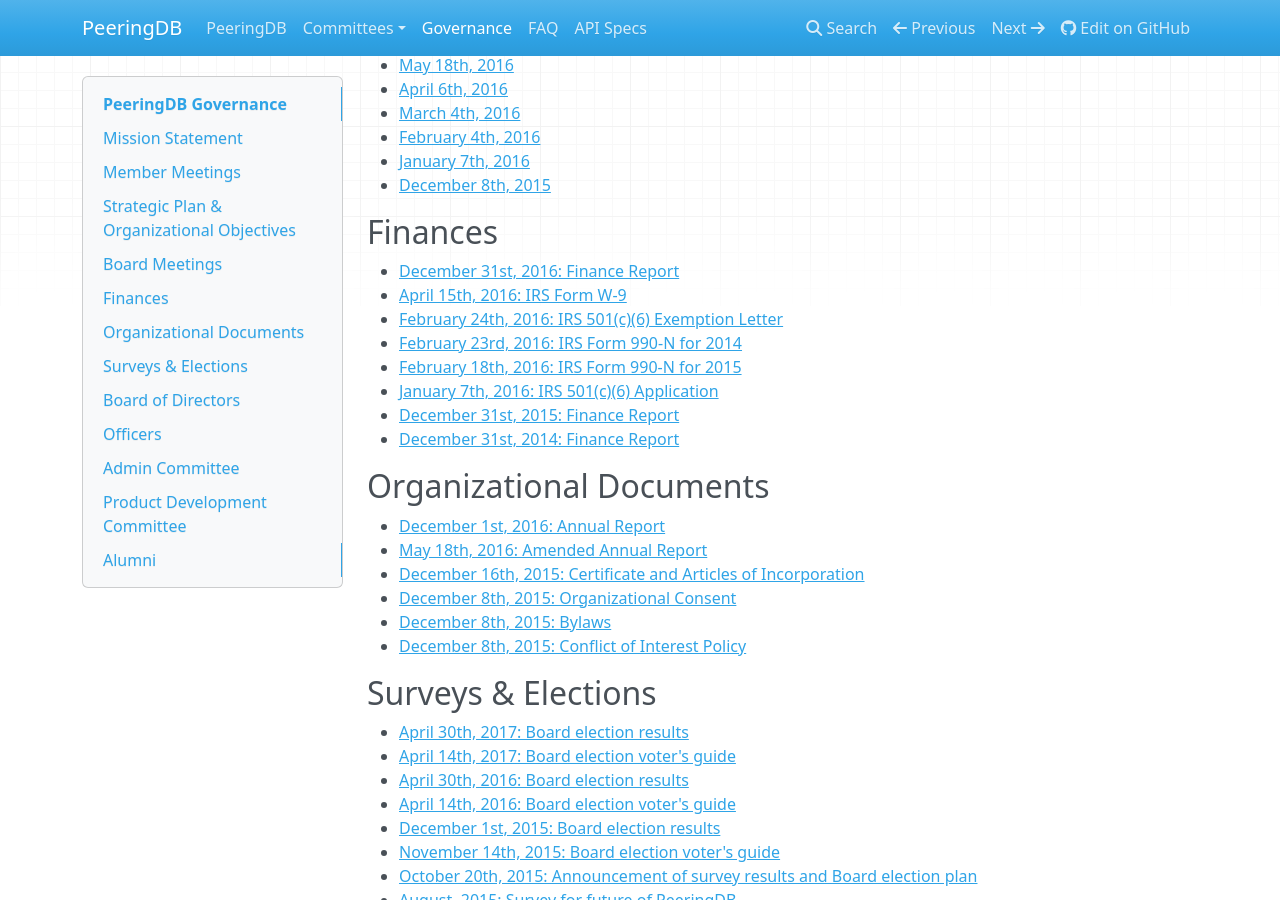
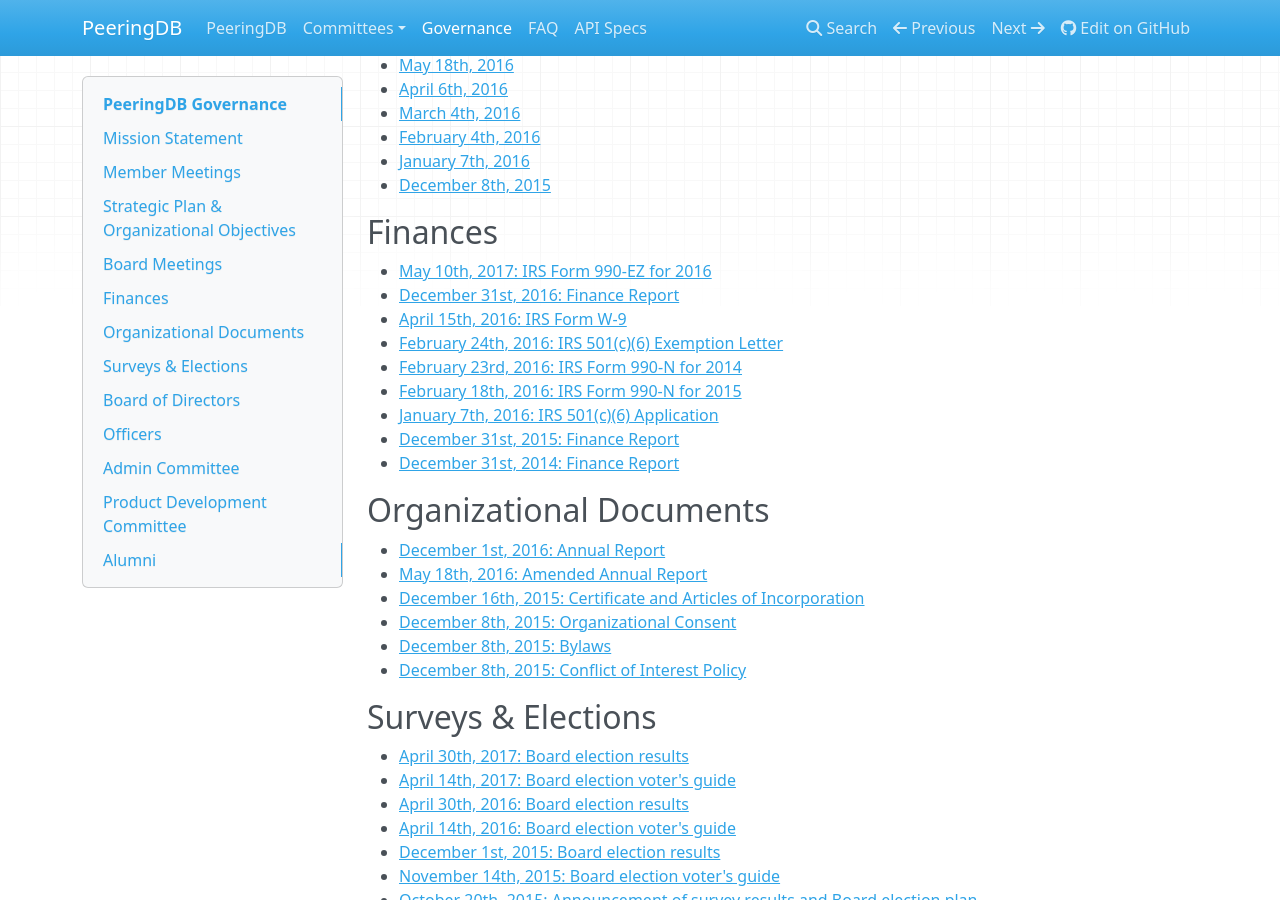
Before and after one commit to peeringdb/docs, an MkDocs documentation site: the page built from docs/gov.md, in a window 1280 px wide and 900 px high, scrolled down 603 px. Built offline with MkDocs 1.6.1, drawn with Linux system fonts in a browser that asks for light colours; nearby versions of some CDN libraries; old or Windows-style settings are respelled for this version of MkDocs.

Commit message:
Finances: 2016 IRS Form 990-EZ

```diff
--- a/docs/gov.md
+++ b/docs/gov.md
@@ -31,6 +31,7 @@
 
 ## Finances
 
+- [May 10th, 2017: IRS Form 990-EZ for 2016](gov/finances/2017-05-10_2016_Form_990-EZ.pdf)
 - [December 31st, 2016: Finance Report](gov/finances/2016-12-31_PeeringDB_Finances.pdf)
 - [April 15th, 2016: IRS Form W-9](gov/finances/2016-04-15_PeeringDB_IRS_Form_W-9.pdf)
 - [February 24th, 2016: IRS 501(c)(6) Exemption Letter](gov/finances/2016-02-24_PeeringDB_IRS_501(c)(6)_Exemption_Letter.pdf)
```
Also changed, not shown: 1 other file.
